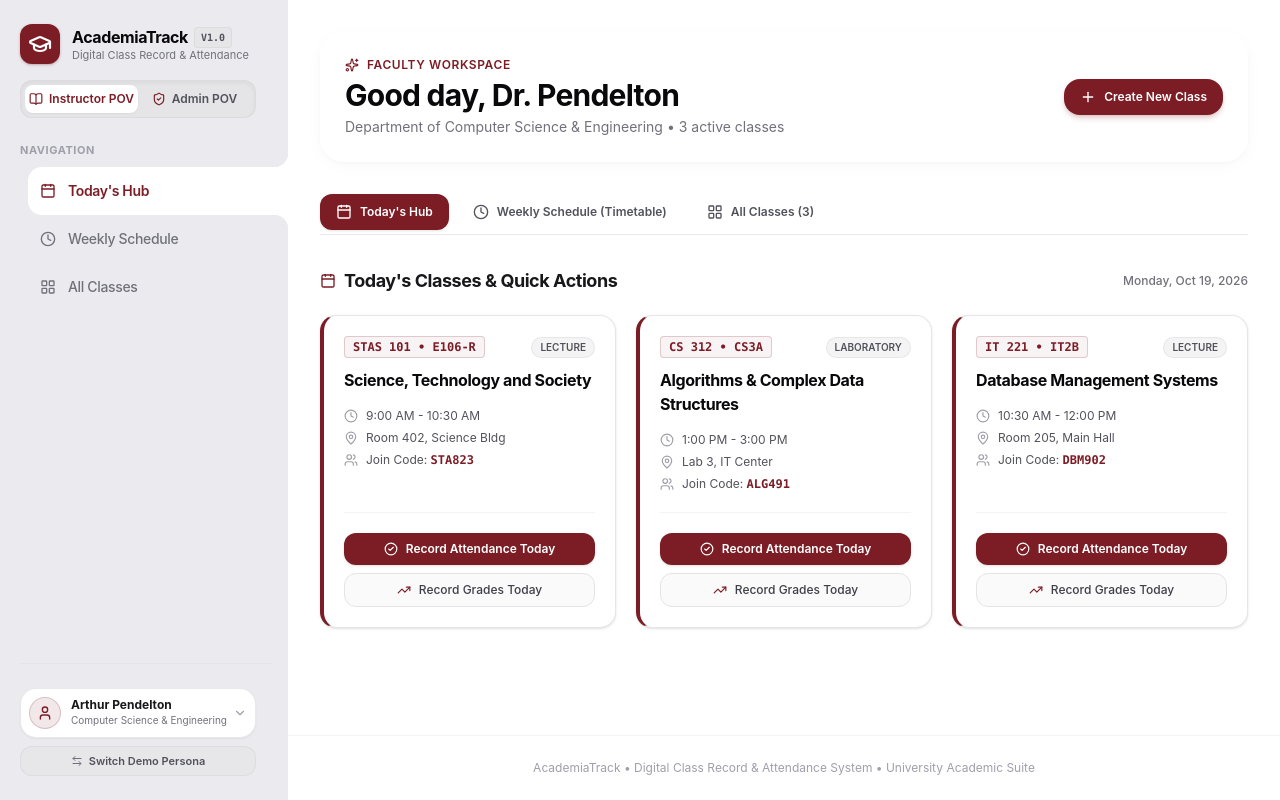
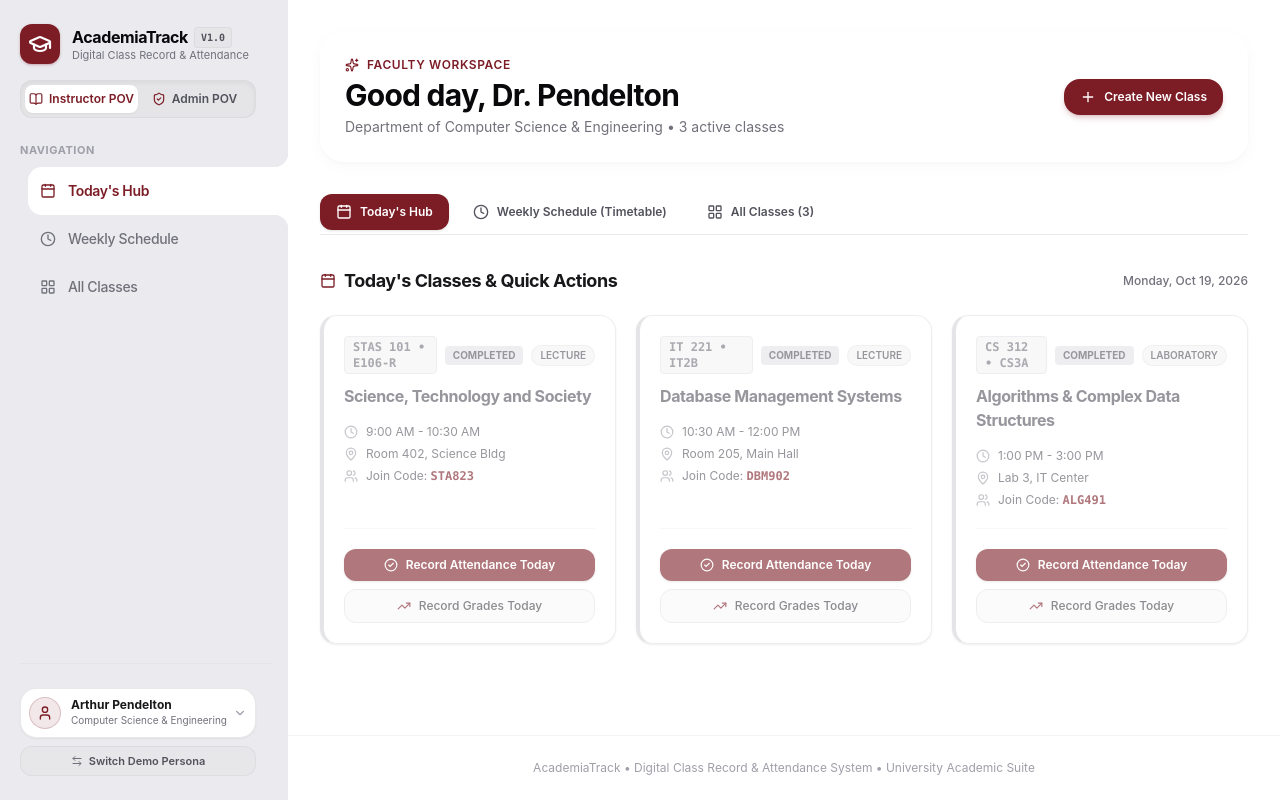
Before and after one commit to JoshuaTurtoga/attendance-system, a Next.js app: page / in a window 1280 px wide. Built offline with nearby package versions, Linux system fonts and the light colour scheme.

Commit message:
updates 1-3

```diff
--- a/src/components/class-grades-matrix.tsx
+++ b/src/components/class-grades-matrix.tsx
@@ -81,14 +81,8 @@ export function ClassGradesMatrix({
     if (onStudentGradesChange) onStudentGradesChange(next);
   };
 
-  const [isAddModalOpen, setIsAddModalOpen] = useState(false);
-  const [activeGradingItem, setActiveGradingItem] = useState<GradeItem | null>(() => {
-    if (autoLaunchGradingToday) {
-      // Find today's exam or quiz, or default to the last item
-      return DEFAULT_GRADE_ITEMS[DEFAULT_GRADE_ITEMS.length - 1] || null;
-    }
-    return null;
-  });
+  const [isAddModalOpen, setIsAddModalOpen] = useState(autoLaunchGradingToday);
+  const [activeGradingItem, setActiveGradingItem] = useState<GradeItem | null>(null);
 
   const [searchQuery, setSearchQuery] = useState("");
   const [successToast, setSuccessToast] = useState<string | null>(null);
--- a/src/components/create-grade-item-modal.tsx
+++ b/src/components/create-grade-item-modal.tsx
@@ -29,6 +29,7 @@ export function CreateGradeItemModal({
   const [maxScore, setMaxScore] = useState<number>(20);
   const [weightPercentage, setWeightPercentage] = useState<number>(25);
   const [date, setDate] = useState(() => new Date().toISOString().split("T")[0]);
+  const [notes, setNotes] = useState("");
   const [error, setError] = useState<string | null>(null);
 
   if (!isOpen) return null;
@@ -87,7 +88,7 @@ export function CreateGradeItemModal({
             </div>
             <div>
               <h2 className="text-lg font-black text-zinc-950 tracking-tight">
-                Add an Assessment Record
+                Add a Grade to Record
               </h2>
               <p className="text-xs text-zinc-500">
                 Create a quiz, exam, or performance task for grading
@@ -210,6 +211,19 @@ export function CreateGradeItemModal({
           </div>
         </div>
 
+        {/* Optional Notes */}
+        <div className="space-y-1.5">
+          <label className="text-xs font-bold text-zinc-700">
+            Optional Notes:
+          </label>
+          <textarea
+            value={notes}
+            onChange={(e) => setNotes(e.target.value)}
+            placeholder="Instructions or remarks for this activity..."
+            className="w-full px-4 py-2.5 rounded-xl border border-zinc-200 text-xs text-zinc-900 bg-zinc-50 focus:bg-white focus:outline-none focus:ring-2 focus:ring-[#7C1D26] transition min-h-[80px]"
+          />
+        </div>
+
         {/* Action Buttons */}
         <div className="flex flex-col sm:flex-row items-center justify-end gap-2.5 pt-4 border-t border-zinc-100">
           <button
--- a/src/components/instructor-hub.tsx
+++ b/src/components/instructor-hub.tsx
@@ -119,6 +119,17 @@ export function InstructorHub({
       })
     : "Today's Schedule";
 
+  const currentTime = new Date();
+  const currentHours = currentTime.getHours();
+  const currentMinutes = currentTime.getMinutes();
+  const currentTimeStr = `${currentHours.toString().padStart(2, "0")}:${currentMinutes.toString().padStart(2, "0")}`;
+
+  const sortedTodayClasses = [...classes].sort((a, b) => {
+    const timeA = a.schedule[0]?.startTime || "23:59";
+    const timeB = b.schedule[0]?.startTime || "23:59";
+    return timeA.localeCompare(timeB);
+  });
+
   const handleClassCreated = (newClass: AcademicClass) => {
     setClasses((prev) => [newClass, ...prev]);
     setSelectedClass(newClass);
@@ -233,19 +244,34 @@ export function InstructorHub({
           </div>
 
           <div className="grid grid-cols-1 lg:grid-cols-3 gap-5">
-            {classes.map((cls, idx) => {
+            {sortedTodayClasses.map((cls, idx) => {
               const primaryBlock = cls.schedule[0];
+              const isCompleted = primaryBlock && primaryBlock.endTime < currentTimeStr;
+
               return (
                 <div
                   key={cls.id}
-                  className="stagger-block group relative flex flex-col justify-between p-5 rounded-2xl bg-white border border-zinc-200/90 shadow-sm hover:shadow-md transition-all duration-200 hover:-translate-y-0.5 border-l-4 border-l-[#7C1D26]"
+                  className={`stagger-block group relative flex flex-col justify-between p-5 rounded-2xl bg-white border shadow-sm transition-all duration-200 border-l-4 ${
+                    isCompleted
+                      ? "border-zinc-200 border-l-zinc-300 opacity-60 hover:opacity-100"
+                      : "border-zinc-200/90 hover:shadow-md hover:-translate-y-0.5 border-l-[#7C1D26]"
+                  }`}
                   style={{ "--i": 3 + idx } as React.CSSProperties}
                 >
                   <div>
                     <div className="flex items-center justify-between gap-2">
-                      <span className="text-xs font-mono font-bold text-[#7C1D26] bg-[#7C1D26]/5 px-2 py-0.5 rounded border border-[#7C1D26]/20">
-                        {cls.courseCode} • {cls.section}
-                      </span>
+                      <div className="flex items-center gap-2">
+                        <span className={`text-xs font-mono font-bold px-2 py-0.5 rounded border ${
+                          isCompleted ? "text-zinc-500 bg-zinc-100 border-zinc-200" : "text-[#7C1D26] bg-[#7C1D26]/5 border-[#7C1D26]/20"
+                        }`}>
+                          {cls.courseCode} • {cls.section}
+                        </span>
+                        {isCompleted && (
+                          <span className="text-[10px] font-bold uppercase px-2 py-0.5 rounded bg-zinc-200 text-zinc-600">
+                            Completed
+                          </span>
+                        )}
+                      </div>
                       <span className="text-[10px] font-semibold uppercase px-2 py-0.5 rounded-full bg-zinc-100 text-zinc-600 border border-zinc-200/80">
                         {cls.classType}
                       </span>
@@ -255,7 +281,9 @@ export function InstructorHub({
                       onClick={() => setSelectedClass(cls)}
                       className="text-left w-full mt-2.5 cursor-pointer"
                     >
-                      <h3 className="text-base font-bold text-zinc-950 tracking-tight group-hover:text-[#7C1D26] transition">
+                      <h3 className={`text-base font-bold tracking-tight transition ${
+                        isCompleted ? "text-zinc-600 group-hover:text-zinc-900" : "text-zinc-950 group-hover:text-[#7C1D26]"
+                      }`}>
                         {cls.courseTitle}
                       </h3>
                     </button>
```
Also changed, not shown: 1 other file (tests, documents, lock files or other folders).
